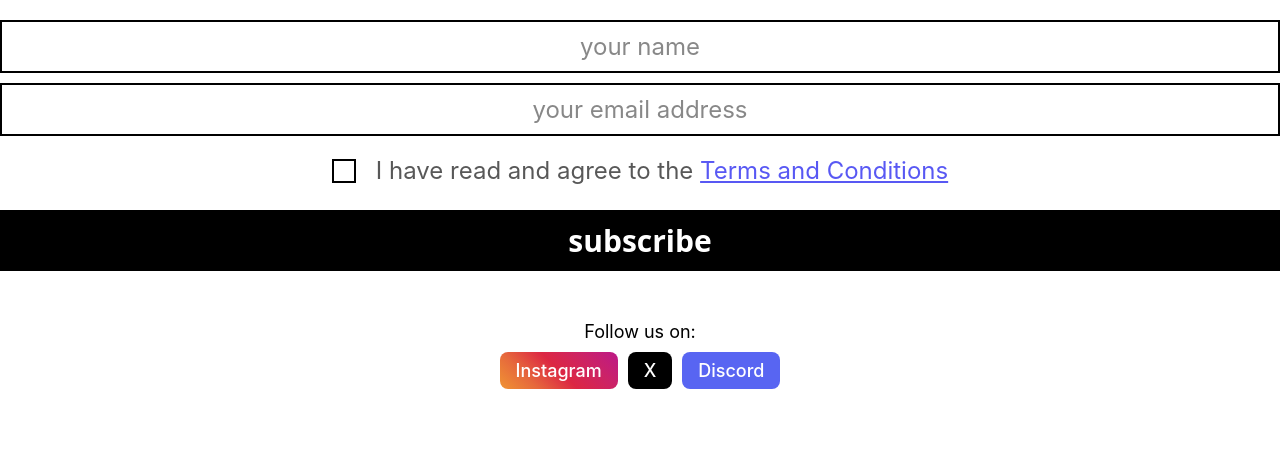
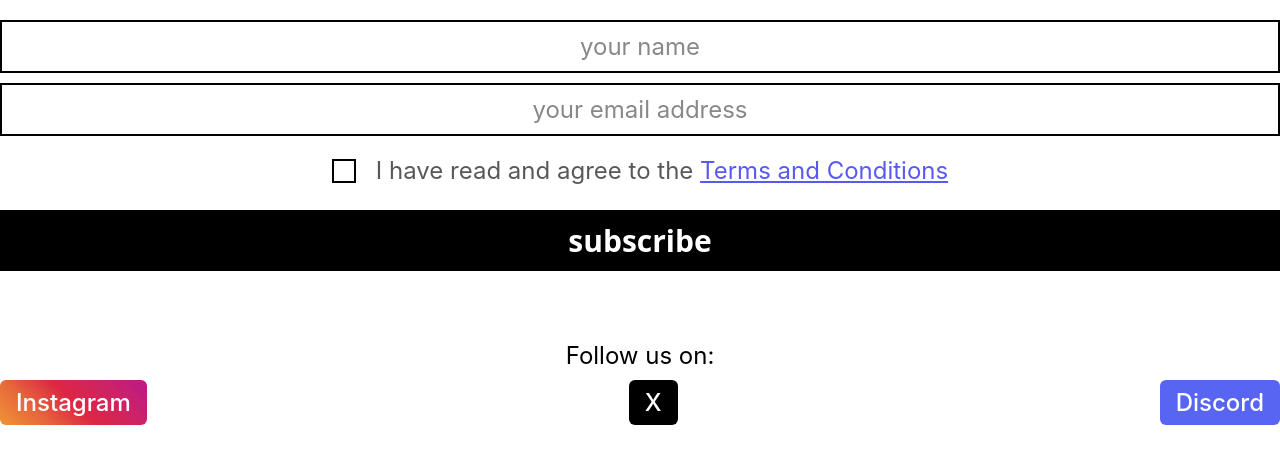
Before and after one commit to zoltanalmodo/ddisco-003, a React (Create React App) app: page /#/form-validation in a window 1280 px wide. Shown: the top 464 px of the page. Built offline with nearby package versions, Linux system fonts and the light colour scheme; no server answers.

Commit message:
social follow us styling better NO urls jet

```diff
--- a/src/App.css
+++ b/src/App.css
@@ -273,19 +273,18 @@ input::-webkit-input-placeholder { /* Chrome/Opera/Safari */
 /* ============================================================================================================================= */
 
 .social_media_container {
-  margin-top: 10px;
-  margin-top: 40px;
+  margin-top: 60px;
   text-align: center;
 }
 
 .social_media_text {
   margin-bottom: 10px;
-  font-size: 18px;
+  font-size: 24px;
 }
 
 .social_buttons {
   display: flex;
-  justify-content: center;
+  justify-content: space-between;
   gap: 10px;
 }
 
@@ -294,8 +293,8 @@ input::-webkit-input-placeholder { /* Chrome/Opera/Safari */
   align-items: center;
   justify-content: center;
   padding: 8px 16px;
-  border-radius: 8px;
-  font-size: 18px;
+  border-radius: 6px;
+  font-size: 24px;
   font-weight: 500;
   text-decoration: none;
   color: white;
```
